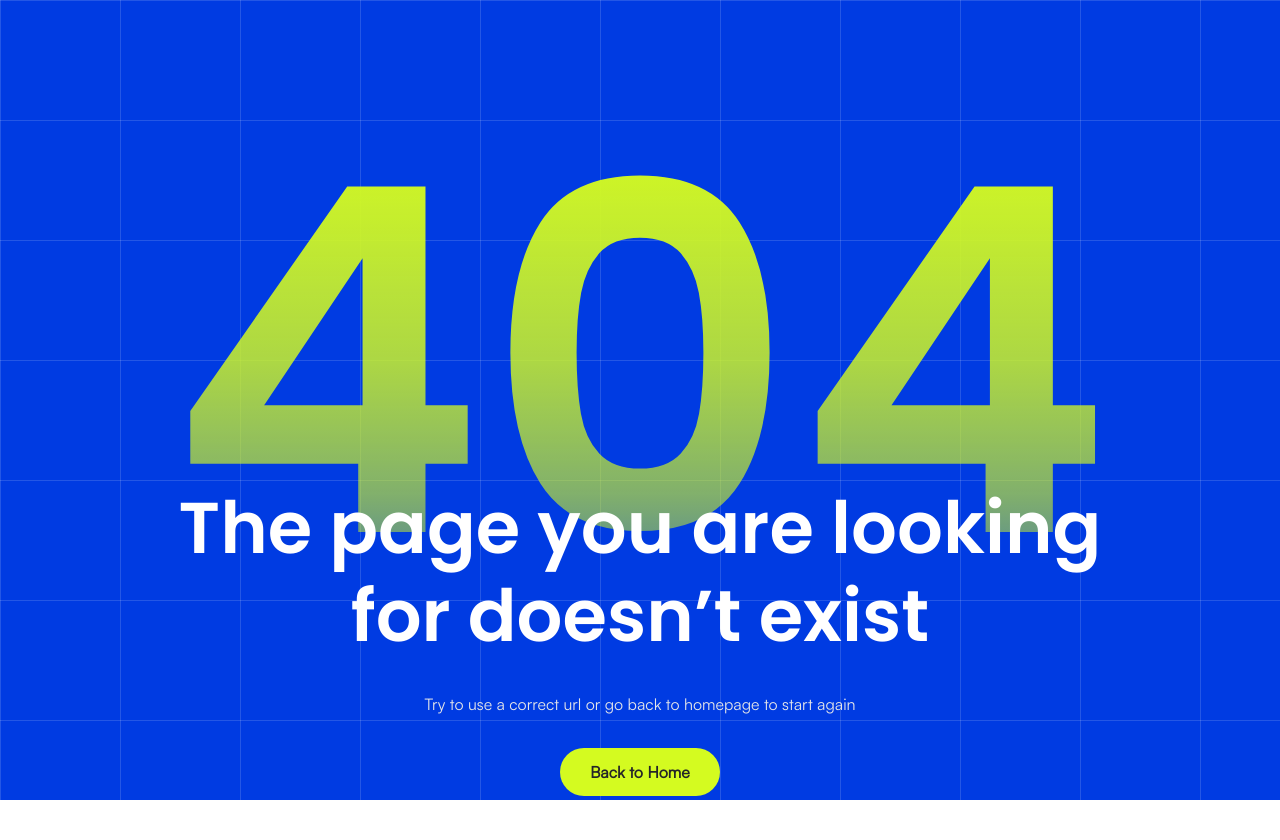
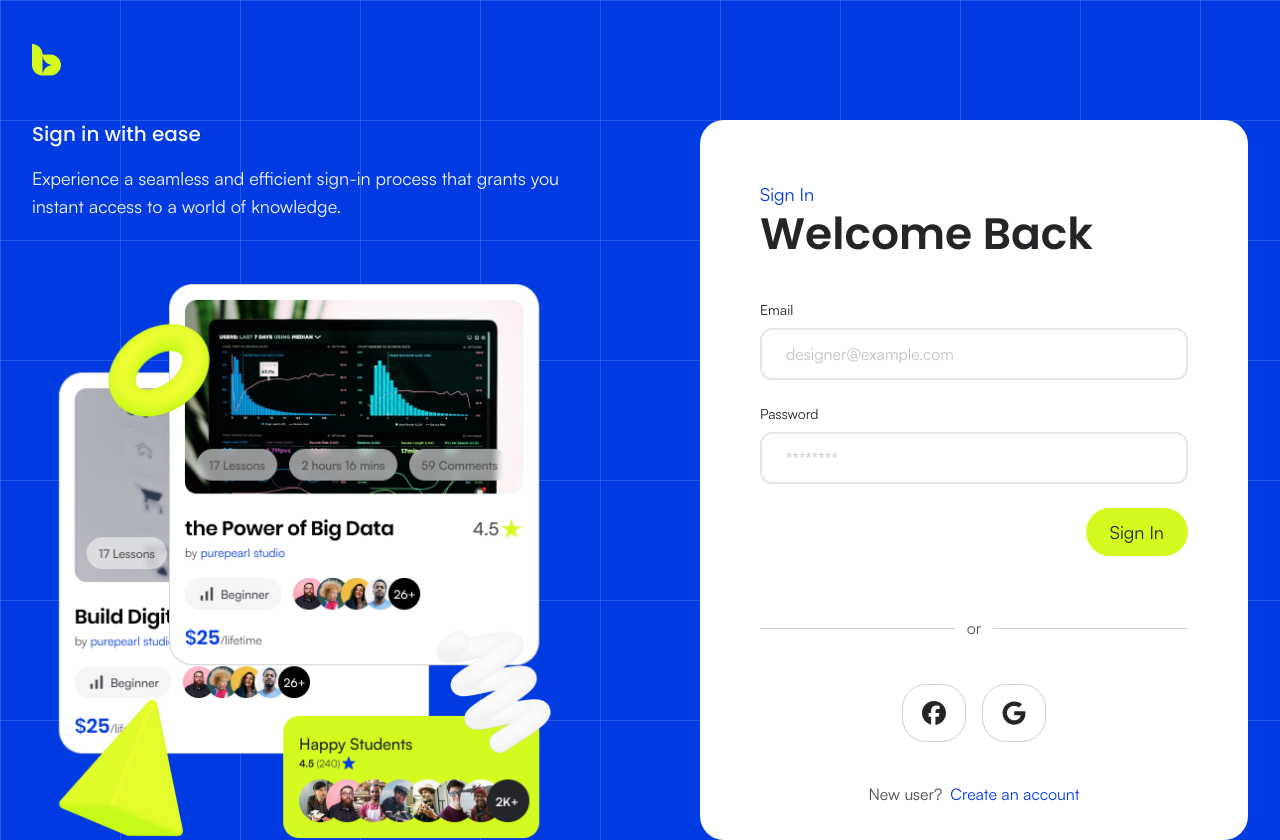
Before and after one commit to mmmim24/bytespace-new, a Next.js app: page /login in a window 1280 px wide. Before the commit this address had no page. Before the commit the page ends 800 px from the top, so only its background shows below. Built offline with nearby package versions, Linux system fonts and the light colour scheme.

Commit message:
feat(login): login page basic

```diff
--- /dev/null
+++ b/app/(auth)/login/page.tsx
@@ -0,0 +1,29 @@
+import Image from "next/image"
+import Banner from "@/public/auth_banner.png";
+import LoginForm from "@/app/components/Login";
+
+export default async function Login() {
+    return <div className="text-shuttle-gray-50 w-full max-w-7xl mx-auto px-8">
+        <div className="flex gap-30">
+
+            <div className="w-1/2 h-180 flex flex-col justify-between">
+
+                <div className="space-y-4">
+                    <h1 className="font-medium text-xl">Sign in with ease</h1>
+                    <p className="text-lg">Experience a seamless and efficient sign-in process that grants you instant access to a world of knowledge.</p>
+                </div>
+
+                <div>
+                    <Image src={Banner} alt=
+                        "svg banner" loading="eager" width={548} className="h-auto"
+                    />
+                </div>
+
+            </div>
+
+            <div className="bg-white rounded-3xl w-1/2 h-180">
+                <LoginForm />
+            </div>
+        </div>
+    </div>
+}
--- /dev/null
+++ b/app/components/Login.tsx
@@ -0,0 +1,54 @@
+"use client"
+
+import Link from "next/link"
+import { faFacebook, faGoogle } from "@fortawesome/free-brands-svg-icons"
+import { FontAwesomeIcon } from "@fortawesome/react-fontawesome"
+
+export default function LoginForm() {
+    return (
+        <div className="flex flex-col justify-between">
+            <div className="m-15 flex flex-col gap-10">
+
+                <div>
+                    <p className="text-lg text-persian-blue-800">
+                        Sign In
+                    </p>
+                    <h1 className="text-[44px] leading-13 font-semibold text-shuttle-gray-950">
+                        Welcome Back
+                    </h1>
+                </div>
+
+                <form className="flex flex-col gap-6 text-shuttle-gray-950">
+
+                    <div className="flex flex-col">
+                        <label className="text-sm mb-2">Email</label>
+                        <input type="email" placeholder="designer@example.com" className="text-shuttle-gray-400 border-2 border-shuttle-gray-100 rounded-xl px-6 py-3 h-13" />
+                    </div>
+
+                    <div className="flex flex-col">
+                        <label className="text-sm mb-2">Password</label>
+                        <input type="password" placeholder="********" className="text-shuttle-gray-400 border-2 border-shuttle-gray-100 rounded-xl px-6 py-3 h-13" />
+                    </div>
+
+                    <button className="self-end">Sign In</button>
+
+                </form>
+
+            </div>
+
+            <div className="flex items-center gap-3 text-shuttle-gray-600 mx-15">
+                <div className="w-1/2 h-[1px] bg-shuttle-gray-200"></div>
+                or
+                <div className="w-1/2 h-[1px] bg-shuttle-gray-200"></div>
+            </div>
+
+            <div className="mt-3 pt-8 flex items-center justify-center gap-4 py-10 text-xs *:border-shuttle-gray-200 *:p-4 *:border *:rounded-3xl">
+                <FontAwesomeIcon icon={faFacebook} size="2x" className="text-shuttle-gray-950" />
+                <FontAwesomeIcon icon={faGoogle} size="2x" className="text-shuttle-gray-950" />
+            </div>
+
+            <div className="
+            text-shuttle-gray-700 self-center">New user?<Link href="/register" className="ml-2 text-persian-blue-800">Create an account</Link></div>
+        </div>
+    )
+}
--- a/package.json
+++ b/package.json
@@ -9,6 +9,11 @@
     "lint": "eslint"
   },
   "dependencies": {
+    "@fortawesome/fontawesome-svg-core": "^7.3.1",
+    "@fortawesome/free-brands-svg-icons": "^7.3.1",
+    "@fortawesome/free-regular-svg-icons": "^7.3.1",
+    "@fortawesome/free-solid-svg-icons": "^7.3.1",
+    "@fortawesome/react-fontawesome": "^3.5.0",
     "lucide-react": "^1.48.0",
     "next": "16.3.6",
     "react": "19.2.8",
```
Also changed, not shown: 1 other file (tests, documents, lock files or other folders).
